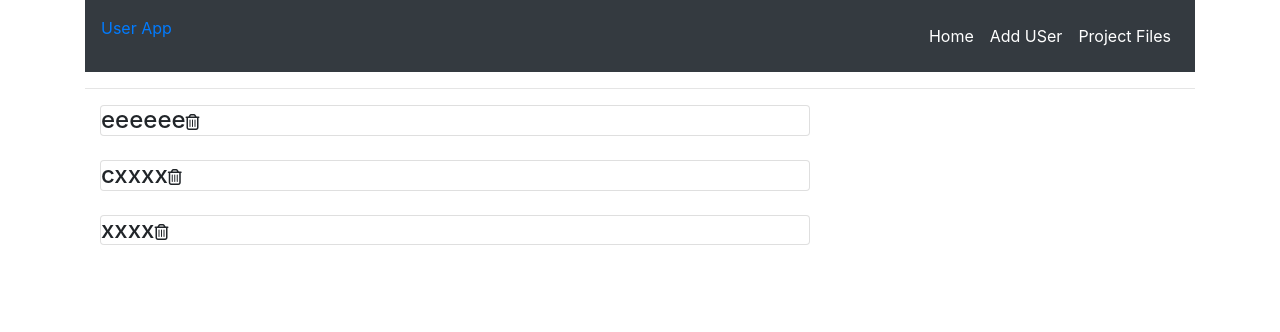
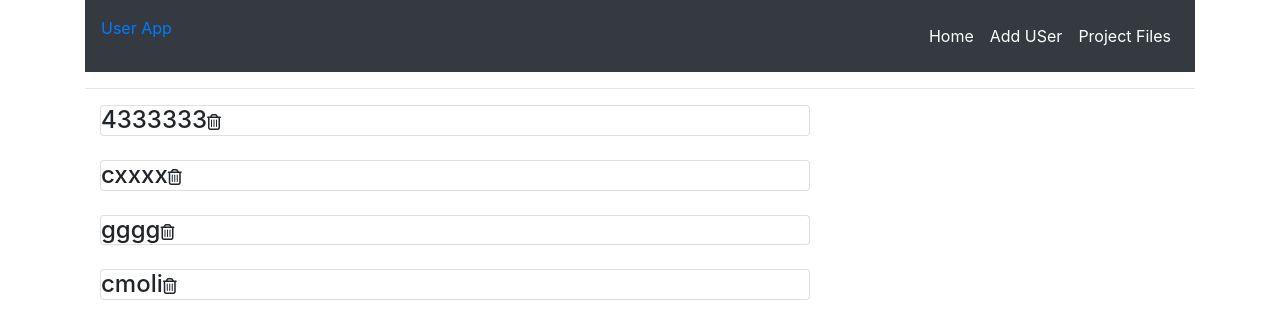
Before and after one commit to ccduisburg/reactJs-contextApi, a React (Create React App) app: page / in a window 1280 px wide. Shown: the top 332 px of the page. Built offline with nearby package versions, Linux system fonts and the light colour scheme; data requests are answered from the project's data file; what react-pose would draw is missing.

Commit message:
finished

```diff
--- a/api/db.json
+++ b/api/db.json
@@ -1,9 +1,9 @@
 {
   "users": [
     {
-      "name": "eeeeee",
-      "department": "rrrr",
-      "salary": "ddd",
+      "name": "4333333",
+      "salary": "33333",
+      "department": "dds",
       "id": 1
     },
     {
@@ -13,10 +13,16 @@
       "id": 2
     },
     {
-      "name": "xxxx",
-      "department": "vvvv",
-      "salary": "7776",
+      "name": "gggg",
+      "salary": "555",
+      "department": "hhhh",
       "id": 3
+    },
+    {
+      "name": "cmoli",
+      "salary": "33343",
+      "department": "kababa",
+      "id": 4
     }
   ]
 }
--- a/src/forms/AddUser.js
+++ b/src/forms/AddUser.js
@@ -21,9 +21,18 @@ class AddUser extends Component {
         visible:false,
         name:"",
         department:"",
-        salary:""
+        salary:"",
+        error:false
 
 
+    }
+
+    validateForm=()=>{
+     const{name,salary,department}=this.state;
+     if(name===""||salary===""||department===""){
+         return false;
+     }
+     return true;
     }
 
     changeVisibility=(e)=>{
@@ -56,13 +65,18 @@ class AddUser extends Component {
           e.preventDefault();
           const {name,department,salary}=this.state;
 
-
           const newUser={
               name,
               department,
               salary
 
         }
+         if(!this.validateForm()){
+             this.setState({
+                 error:true
+             })
+             return;
+         }
 
         const response=await axios.post("http://localhost:3004/users",newUser)
 
@@ -70,7 +84,7 @@ class AddUser extends Component {
     }
 
   render() {
-      const {visible,name,salary,department}=this.state;
+      const {visible,name,salary,department,error}=this.state;
         return <UserConsumer>
                 {value=>{
                     const {dispatch}=value;
@@ -84,6 +98,13 @@ class AddUser extends Component {
                            <h4>Add UserForm</h4>
                            </div>
                            <div className="card-body">
+                           {
+                               error?
+                               <div className="alert alert-danger">
+                               Bilgilerinizi Kontrol ediniz!
+                               </div>
+                               :null
+                           }
                             <form onSubmit={this.addUser.bind(this,dispatch)}>
                                   <div className="form-group">
                                   <label htmlFor="name">Name</label>
--- a/src/forms/UpdateUser.js
+++ b/src/forms/UpdateUser.js
@@ -9,7 +9,8 @@ class UpdateUser extends Component {
     state={
         name:"",
         department:"",
-        salary:""
+        salary:"",
+        error:false
 
     }
 
@@ -44,6 +45,13 @@ class UpdateUser extends Component {
               salary,
               department
           };
+
+        if(!this.validateForm()){
+            this.setState({
+                error:true
+            })
+            return;
+        }
           const response= await axios.put(`http://localhost:3004/users/${id}`,updatedUser)
 
             dispatch({type:"UPDATE_USER",payload:response.data})
@@ -51,8 +59,15 @@ class UpdateUser extends Component {
           this.props.history.push("/")
     }
 
+    validateForm=()=>{
+        const{name,salary,department}=this.state;
+        if(name===""||salary===""||department===""){
+            return false;
+        }
+        return true;
+       }
   render() {
-      const {name,salary,department}=this.state;
+      const {name,salary,department,error}=this.state;
         return <UserConsumer>
                 {value=>{
                     const {dispatch}=value;
@@ -65,6 +80,13 @@ class UpdateUser extends Component {
                            <h4>Update User Form</h4>
                            </div>
                            <div className="card-body">
+                            {
+                               error?
+                               <div className="alert alert-danger">
+                               Bilgilerinizi Kontrol ediniz!
+                               </div>
+                               :null
+                           }
                             <form onSubmit={this.UpdateUser.bind(this,dispatch)}>
                                   <div className="form-group">
                                   <label htmlFor="name">Name</label>
```
